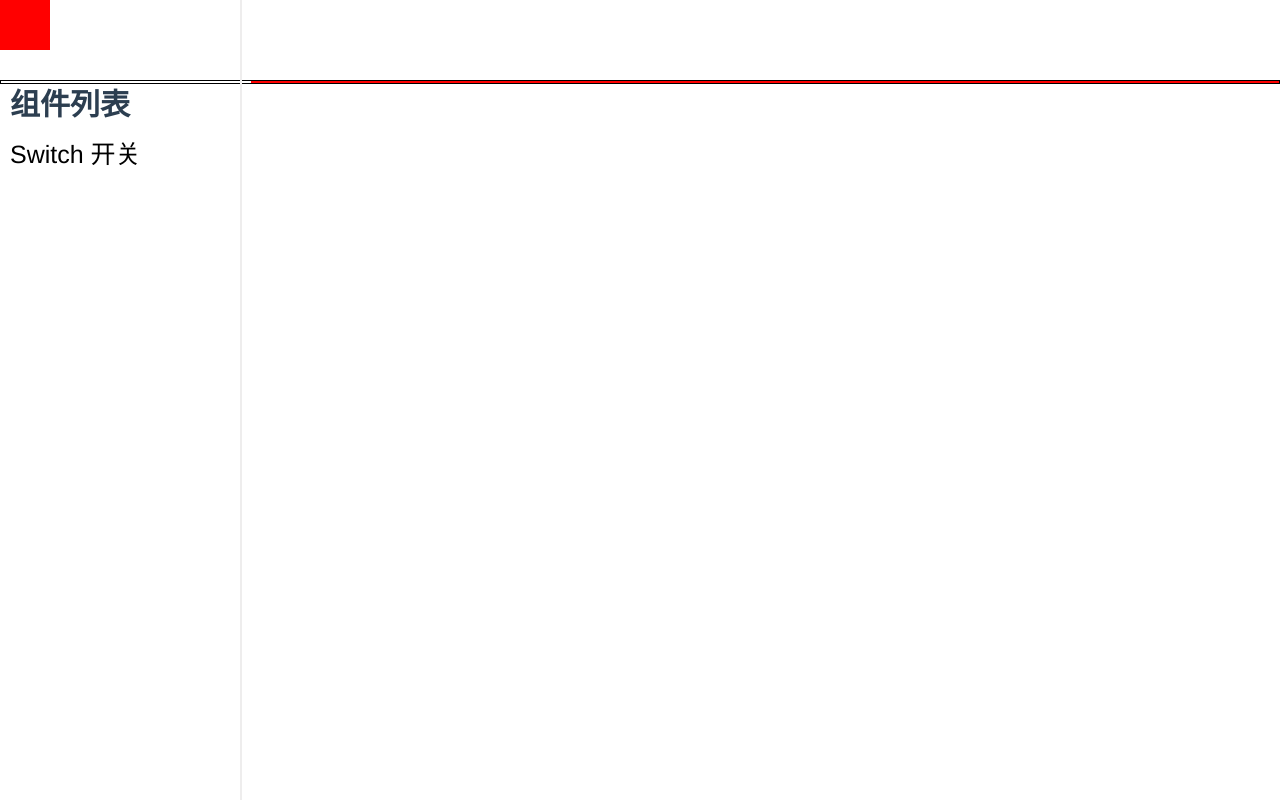
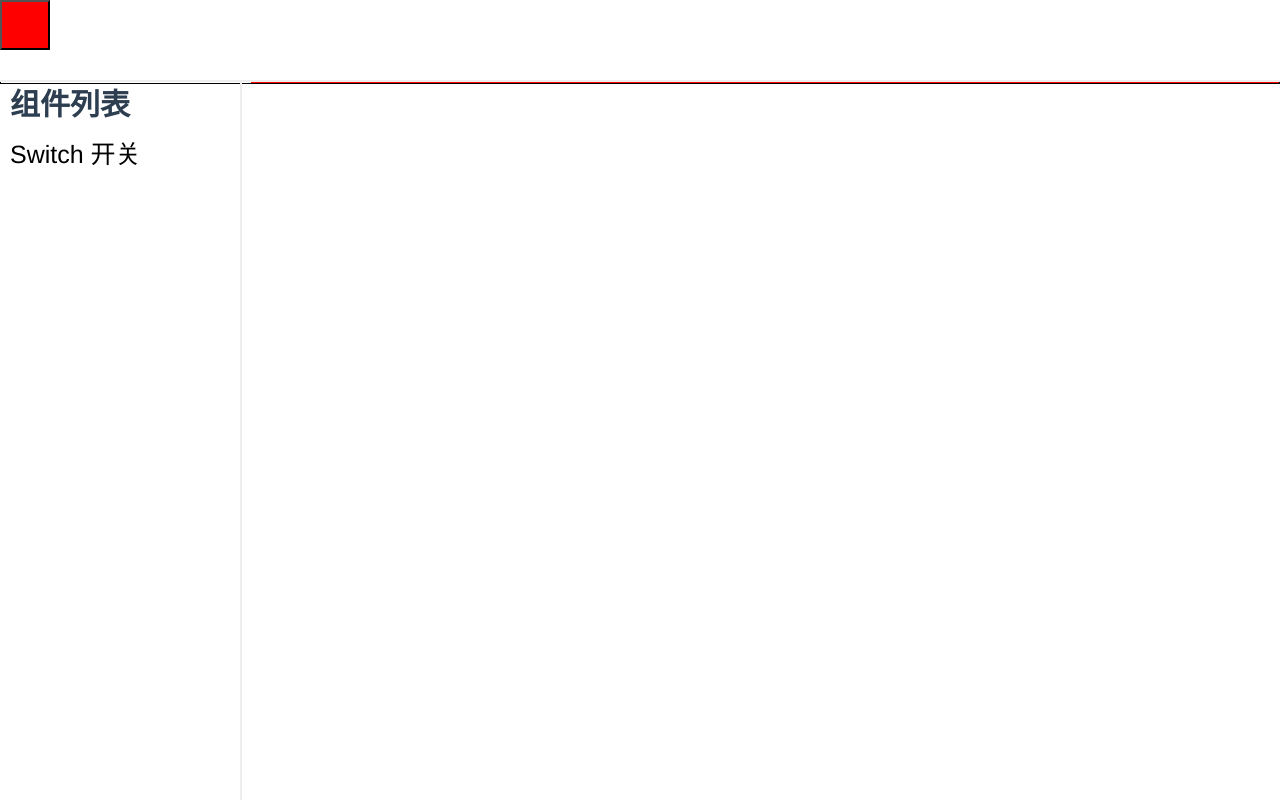
Before and after one commit to biyanwen/Hand-Painted-UI-Vue, a Vue app: page /#/doc in a window 1280 px wide. Built offline with nearby package versions, Linux system fonts and the light colour scheme.

Commit message:
增加上边栏宽度

```diff
--- a/src/components/TopBar.vue
+++ b/src/components/TopBar.vue
@@ -20,6 +20,7 @@ export default {
   box-shadow: 0 2px 0 #eeeded;
   margin-bottom: 2px;
   height: 10vh;
+  width: 100%;
   background-color: white;
   position: fixed;
   top: 0;
--- a/src/view/Doc.vue
+++ b/src/view/Doc.vue
@@ -1,7 +1,7 @@
 <template>
   <div class="doc">
     <ToPBar/>
-    <div class="showAsideList" @click="asideShow = !asideShow"></div>
+    <button class="showAsideList" @click="asideShow = !asideShow"></button>
     <div class="main">
       <transition name="slide-fade">
         <div class="aside" v-show="asideShow">
@@ -42,6 +42,7 @@ $text-margin-top: 10px;
   position: fixed;
   left: 0;
   top: 0;
+  z-index: 11;
 }
 
 .docMain {
```
